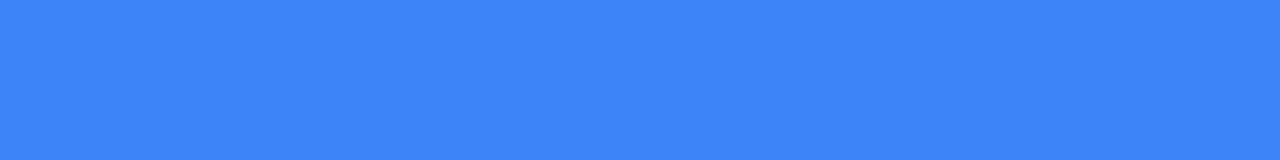
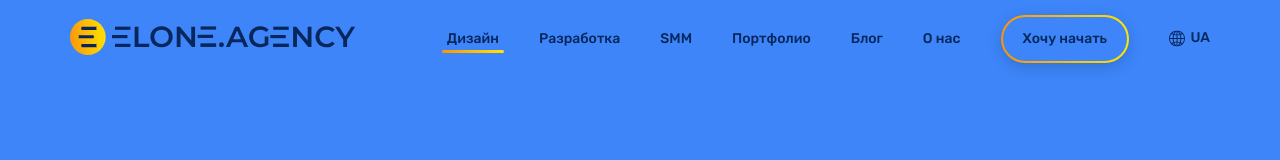
Before and after one commit to Umidjon-Verstka/elone-agency-web-site, a plain HTML site: page index.html in a window 1280 px wide. Drawn offline with Linux system fonts and the light colour scheme.

Commit message:
add header section

```diff
--- a/css/style.css
+++ b/css/style.css
@@ -31,3 +31,97 @@ body{
     margin: 0px auto;
 }
 /* Sections */
+
+
+/* Header Section */
+.header {
+    padding: 15px 0px 0px 0px;
+}
+.header__container {
+    display: flex;
+    justify-content: space-between;
+    align-items: center;
+}
+.header__logo {
+}
+.header__nav {
+}
+.header__list {
+    display: flex;
+    align-items: center;
+}
+.header__item{
+    position: relative;
+}
+.header__item.active::after{
+    content: "";
+    width: 120%;
+    height: 3px;
+    background-image: linear-gradient(to left, #FFE600, #FA940B);
+    position: absolute;
+    bottom: -5px;
+    left: -10%;
+    border-radius: 35px;
+}
+.header__item:not(:last-child) {
+    margin: 0px 40px 0px 0px;
+}
+.header__link {
+    font-weight: 500;
+    font-size: 14px;
+    line-height: calc(16.59 / 14 * 100%);
+    transition: all 0.2s ease-in-out;
+}
+.header__link:hover{
+    font-size: 14px;
+    background: -webkit-linear-gradient(#FFE600, #FA940B);
+    -webkit-background-clip: text;
+    -webkit-text-fill-color: transparent;
+}
+.header__btn{
+    font-weight: 500;
+    font-size: 14px;
+    line-height: calc(16.59 / 14 * 100%);
+    display: inline-block;
+    border-radius: 35px;
+    padding: 13.5px 20px;
+    filter: drop-shadow(0px 4px 7px rgba(0, 0, 0, 0.15));
+    background:
+        linear-gradient(#3D85F9, #3D85F9) padding-box,
+        linear-gradient(to left, #FFE600, #FA940B) border-box;
+    border-radius: 35px;
+    border: 2px solid transparent;
+    transition: background 0.3s ease-in-out;
+}
+.header__btn:hover{
+    background:
+        linear-gradient(#FFE600, #FA940B) padding-box,
+        linear-gradient(to left, #FFE600, #FA940B) border-box;
+}
+.header__lan{
+    width: 41px;
+    height: 17px;
+    display: flex;
+    align-items: center;
+    justify-content: space-between;
+    font-weight: 500;
+    font-size: 14px;
+    line-height: calc(16.59 / 14 * 100%);
+}
+.header__lan-img{
+    /* margin: 0px 5px 0px 0px; */
+}
+.header__menu {
+    display: none;
+}
+.header__menu-line {
+    width: 18px;
+    height: 2px;
+    background-image: linear-gradient(to left, #FFE600, #FA940B);
+}
+.header__menu-line:not(:last-child){
+    margin: 0px 0px 4px 0px;
+}
+.header__menu-line:nth-child(2){
+    transform: translateX(-2px);
+}
--- a/index.html
+++ b/index.html
@@ -18,7 +18,47 @@
 <body>
     <!-- Header -->
     <header class="header">
-
+        <div class="container header__container">
+            <a href="#" class="header__logo">
+                <img src="img/logo.svg" alt="Alone Agency logo">
+            </a>
+            <nav class="header__nav">
+                <ul class="header__list">
+                    <li class="header__item active">
+                        <a href="#" class="header__link">Дизайн</a>
+                    </li>
+                    <li class="header__item">
+                        <a href="#" class="header__link">Разработка</a>
+                    </li>
+                    <li class="header__item">
+                        <a href="#" class="header__link">SMM</a>
+                    </li>
+                    <li class="header__item">
+                        <a href="#" class="header__link">Портфолио</a>
+                    </li>
+                    <li class="header__item">
+                        <a href="#" class="header__link">Блог</a>
+                    </li>
+                    <li class="header__item">
+                        <a href="#" class="header__link">О нас</a>
+                    </li>
+                    <li class="header__item">
+                        <a href="#" class="header__btn">Хочу начать</a>
+                    </li>
+                    <li class="header__item">
+                        <div class="header__lan">
+                            <img class="header__lan-img" src="img/language.svg" alt="">
+                            UA
+                        </div>
+                    </li>
+                </ul>
+            </nav>
+            <div class="header__menu">
+                <div class="header__menu-line"></div>
+                <div class="header__menu-line"></div>
+                <div class="header__menu-line"></div>
+            </div>
+        </div>
     </header>
 
     <!-- Main -->
```
Also changed, not shown: img/language.svg (added).
